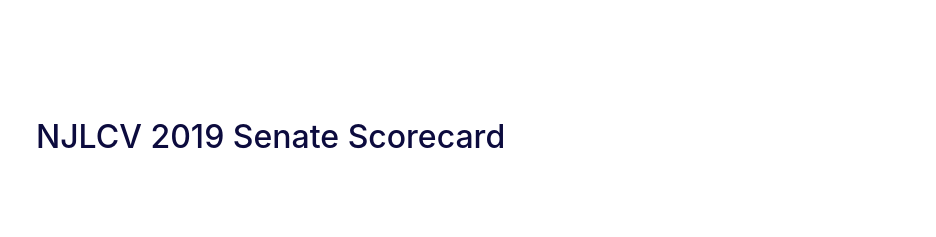
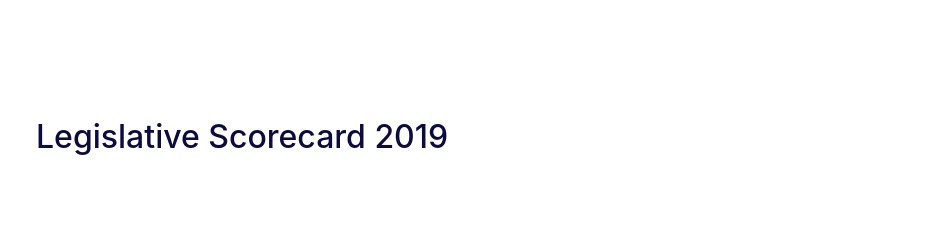
Before and after one commit to mroswell/njlcv-scorecard, a plain HTML site: page index.html in a window 1280 px wide. Shown: the top 237 px of the page, 344-1280 px from the left. Drawn offline with nearby package versions, Linux system fonts and the light colour scheme; a script that the page names is missing; a web font is replaced by a local one.

Commit message:
Update index.html

```diff
--- a/index.html
+++ b/index.html
@@ -1,7 +1,7 @@
 <!DOCTYPE html>
 <html lang="en">
 <head>
-    <title>NJ League of Conservation Voters | Senate Scorecard</title>
+    <title>NJ League of Conservation Voters | Legislative Scorecard 2019</title>
     <meta charset="utf-8"/>
     <meta name="viewport" content="width=device-width, initial-scale=1.0">
     <link href="https://fonts.googleapis.com/css?family=Archivo+Narrow|Nunito+Sans|Pragati+Narrow|Roboto+Condenseda|Roboto:400,700,900&display=swap" rel="stylesheet">
@@ -24,7 +24,7 @@
 		<a class="scorecard-branding" href="https://www.njlcv.org" title="New Jersey League of Conservation Voters">
 			<img src="images/njlcv-logo.svg">
 		</a>
-		<h2>NJLCV 2019 Senate Scorecard</h2>
+		<h2>Legislative Scorecard 2019</h2>
 	</section>
 </header>
 <div class="feature-wrapper pt-5 pb-5 mt-5 mt-lg-0">
```
